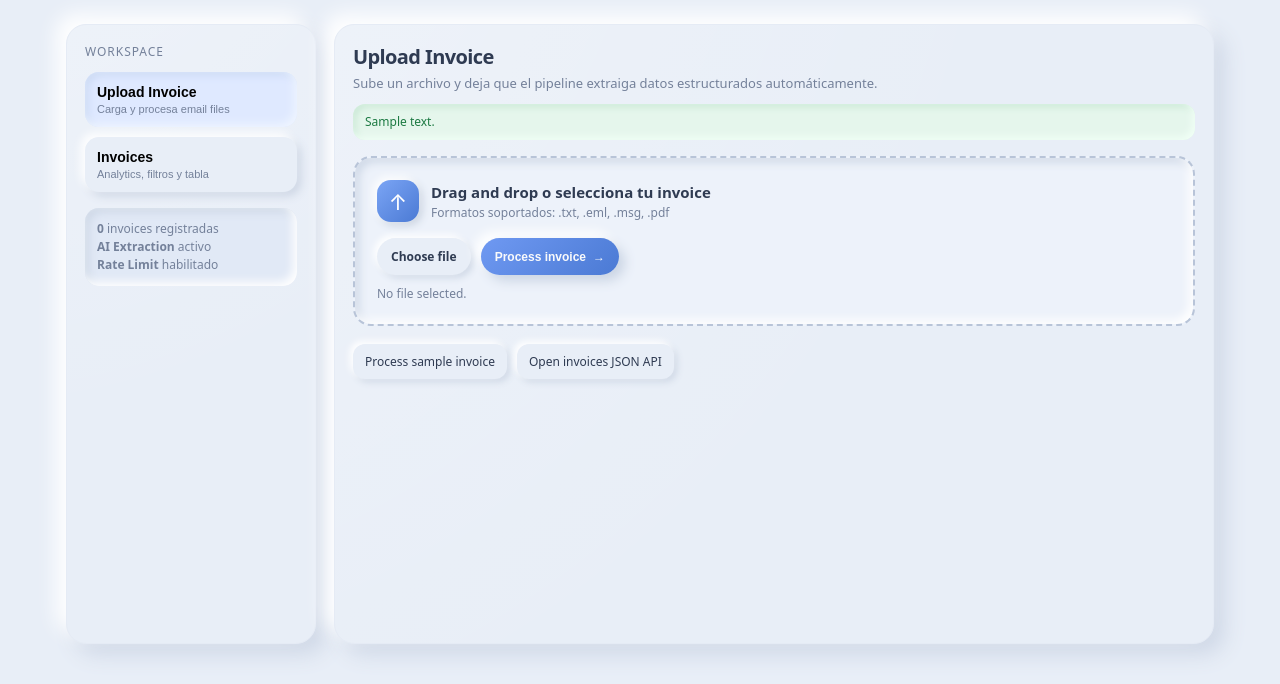
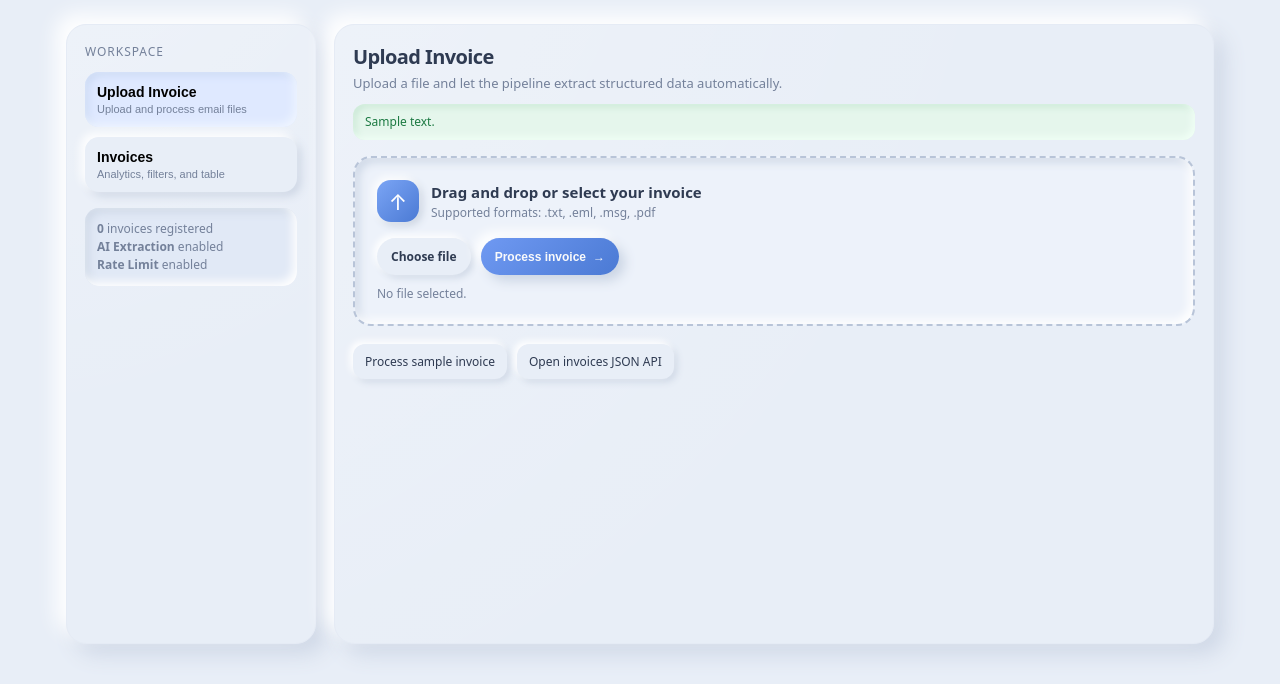
Before and after one commit to anthonyjmc/email-invoice-automation, a Python web app: template app/templates/dashboard.html in a window 1280 px wide. Shown: the part 60-744 px from the top of the page. Run offline with Jinja, Linux system fonts and the light colour scheme; the template is opened without the code that fills it: most values are stand-ins (such as "Sample title", 1, 10 or a date in 2020).

Commit message:
Refactor invoice date normalization and update dashboard text to English
- Updated the save_invoice function to clarify date normalization comments.
- Translated various text elements in the dashboard template from Spanish to English for consistency and improved user experience.

```diff
--- a/app/services/invoice_service.py
+++ b/app/services/invoice_service.py
@@ -2,11 +2,11 @@ from app.db import supabase
 from datetime import date, datetime
 
 def save_invoice(data):
-    # Normalizar fecha
+    # Normalize date values before persisting
     if "invoice_date" in data:
         if isinstance(data["invoice_date"], (date, datetime)):
             data["invoice_date"] = data["invoice_date"].isoformat()
-        # else: ya es string → OK, no tocarlo
+        # If it is already a string, keep it unchanged
 
     supabase.table("invoices").insert(data).execute()
 
--- a/app/templates/dashboard.html
+++ b/app/templates/dashboard.html
@@ -565,17 +565,17 @@
             <div class="tab-list">
                 <button class="tab-button active" data-tab-target="upload-tab" type="button">
                     <div class="tab-title">Upload Invoice</div>
-                    <div class="tab-description">Carga y procesa email files</div>
+                    <div class="tab-description">Upload and process email files</div>
                 </button>
                 <button class="tab-button" data-tab-target="invoices-tab" type="button">
                     <div class="tab-title">Invoices</div>
-                    <div class="tab-description">Analytics, filtros y tabla</div>
+                    <div class="tab-description">Analytics, filters, and table</div>
                 </button>
             </div>
             <div class="side-stats">
-                <div><strong id="side-count">{{ invoices|length }}</strong> invoices registradas</div>
-                <div><strong>AI Extraction</strong> activo</div>
-                <div><strong>Rate Limit</strong> habilitado</div>
+                <div><strong id="side-count">{{ invoices|length }}</strong> invoices registered</div>
+                <div><strong>AI Extraction</strong> enabled</div>
+                <div><strong>Rate Limit</strong> enabled</div>
             </div>
         </div>
     </aside>
@@ -585,7 +585,7 @@
             <section id="upload-tab" class="tab-content active">
                 <div class="section-header">
                     <h2>Upload Invoice</h2>
-                    <p>Sube un archivo y deja que el pipeline extraiga datos estructurados automáticamente.</p>
+                    <p>Upload a file and let the pipeline extract structured data automatically.</p>
                 </div>
 
                 {% if error_message or success_message %}
@@ -608,8 +608,8 @@
                         <div class="upload-top">
                             <div class="upload-icon">↑</div>
                             <div>
-                                <div class="upload-title">Drag and drop o selecciona tu invoice</div>
-                                <div class="upload-subtitle">Formatos soportados: .txt, .eml, .msg, .pdf</div>
+                                <div class="upload-title">Drag and drop or select your invoice</div>
+                                <div class="upload-subtitle">Supported formats: .txt, .eml, .msg, .pdf</div>
                             </div>
                         </div>
 
@@ -642,7 +642,7 @@
             <section id="invoices-tab" class="tab-content">
                 <div class="section-header">
                     <h2>Invoice Analytics</h2>
-                    <p>Filtra por compañía, revisa montos y visualiza distribución por vendor.</p>
+                    <p>Filter by company, review amounts, and visualize distribution by vendor.</p>
                 </div>
 
                 <div class="invoice-kpis">
@@ -661,7 +661,7 @@
                 </div>
 
                 <div class="invoice-tools">
-                    <input id="search-input" class="input" type="text" placeholder="Buscar por compañía..." />
+                    <input id="search-input" class="input" type="text" placeholder="Search by company..." />
                     <select id="company-filter" class="select">
                         <option value="all">All companies</option>
                     </select>
```
